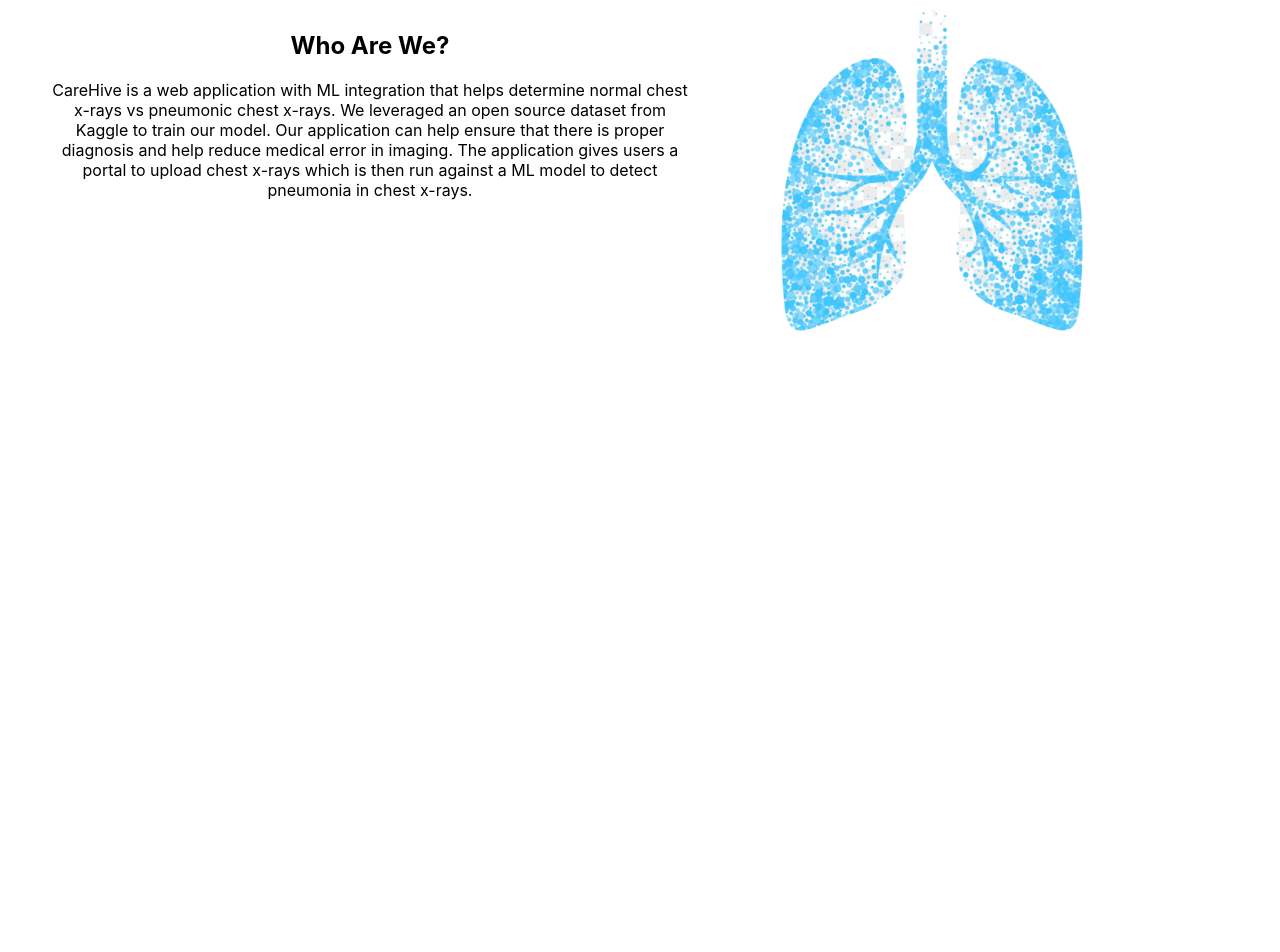
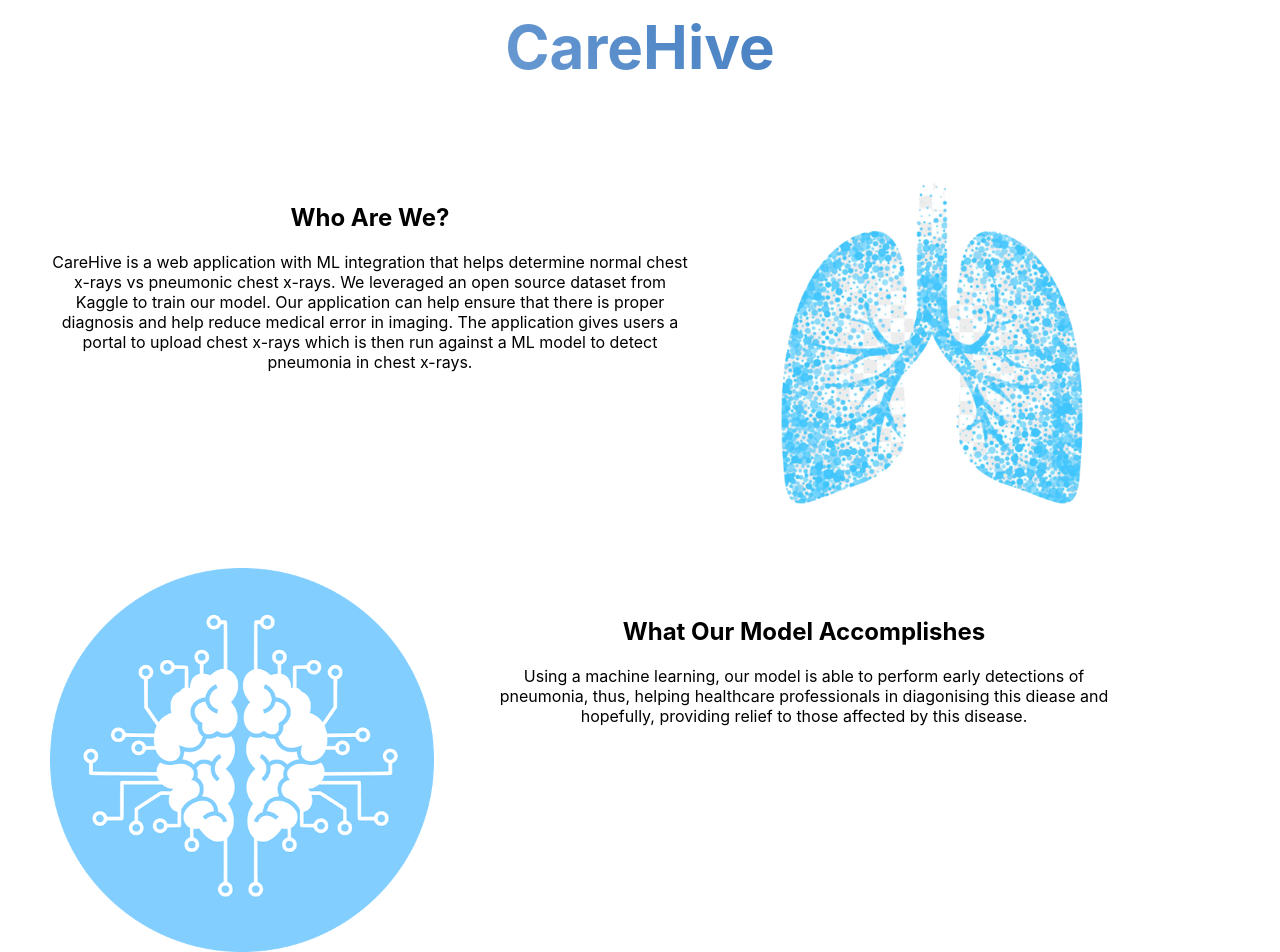
Before and after one commit to felicityy-li/TriHacks, a React (Create React App) app in the folder frontend/: page / in a window 1280 px wide. Shown: the part 115-1067 px from the top of the page. Before the commit the page ends 800 px from the top, so only its background shows below. Built offline with nearby package versions, Linux system fonts and the light colour scheme.

Commit message:
fix: update and add sections to homepage, created gradient title

```diff
--- a/frontend/src/pages/HomePage.js
+++ b/frontend/src/pages/HomePage.js
@@ -3,10 +3,24 @@ import React from "react";
 // import FeatImg from "../assets/feat.svg"
 import { Link } from "react-router-dom";
 import lungsBlueGraphic from "../Images/lungsBlueGraphic.png";
+import machineLearningBrain from "../Images/machineLearningBrain.png";
 
 export default function HomePage() {
   return (
-    <div>
+    <div
+    >
+      <h1
+        style={{
+          marginTop: "60px",
+          fontSize: "60px",
+          background: "linear-gradient(45deg, #9fc3ed, #0f55a6)",
+          WebkitBackgroundClip: 'text',
+          WebkitTextFillColor: 'transparent'
+        }}
+      >
+        CareHive
+      </h1>
+
       <div style={{ display: "flex" }}>
         <div style={{ width: "50%", margin: "50px", marginTop: "60px" }}>
           <h2>Who Are We?</h2>
@@ -23,8 +37,30 @@ export default function HomePage() {
         <img
           src={lungsBlueGraphic}
           alt=""
-          style={{ width: "30%", height: "30%", marginTop: '30px' }}
+          style={{ width: "30%", height: "30%", marginTop: "30px" }}
         />
+      </div>
+
+      <div style={{ display: "flex" }}>
+        <img
+          src={machineLearningBrain}
+          alt=""
+          style={{
+            width: "30%",
+            height: "30%",
+            marginTop: "30px",
+            marginLeft: "50px",
+          }}
+        />
+        <div style={{ width: "50%", margin: "50px", marginTop: "60px" }}>
+          <h2>What Our Model Accomplishes</h2>
+          <p>
+            Using a machine learning, our model is able to perform early
+            detections of pneumonia, thus, helping healthcare professionals in
+            diagonising this diease and hopefully, providing relief to those
+            affected by this disease.
+          </p>
+        </div>
       </div>
     </div>
   );
```
Also changed, not shown: frontend/src/Images/machineLearningBrain.png (added).
